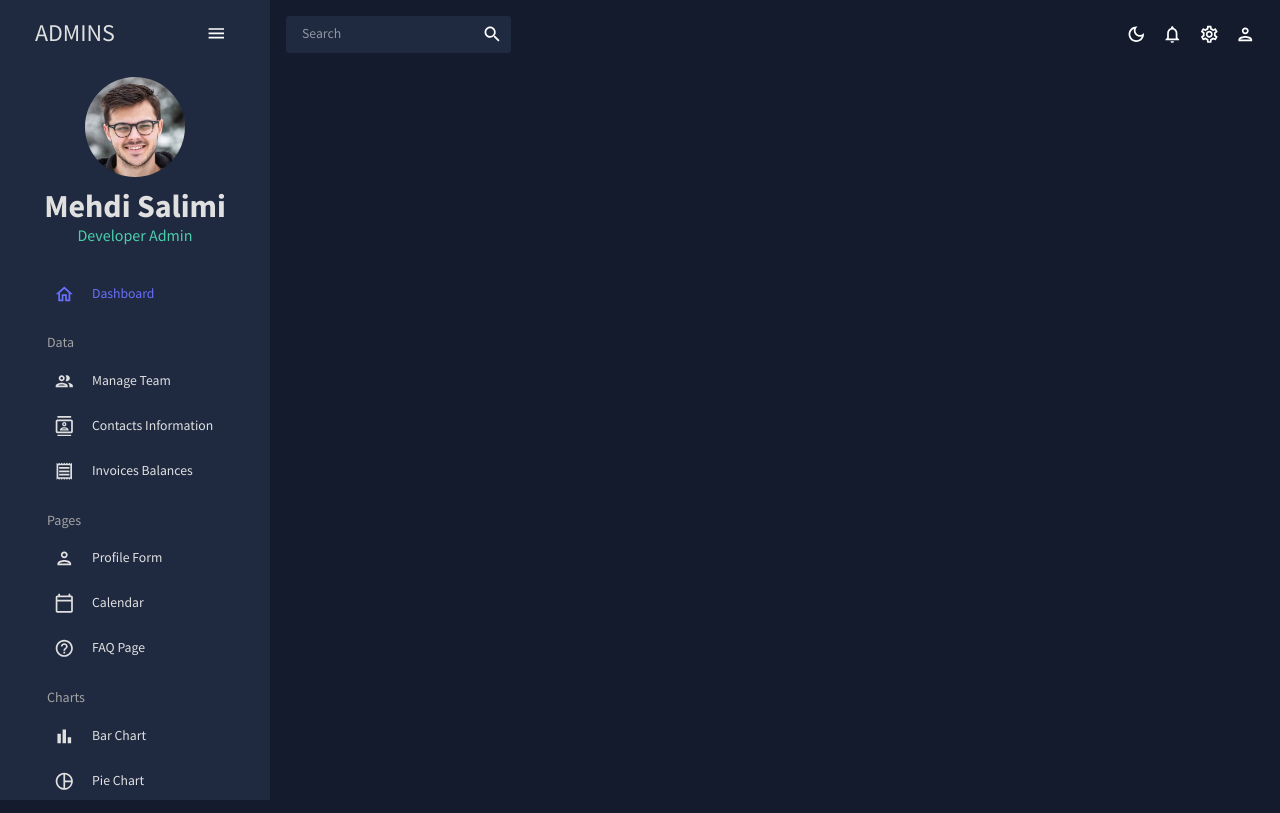
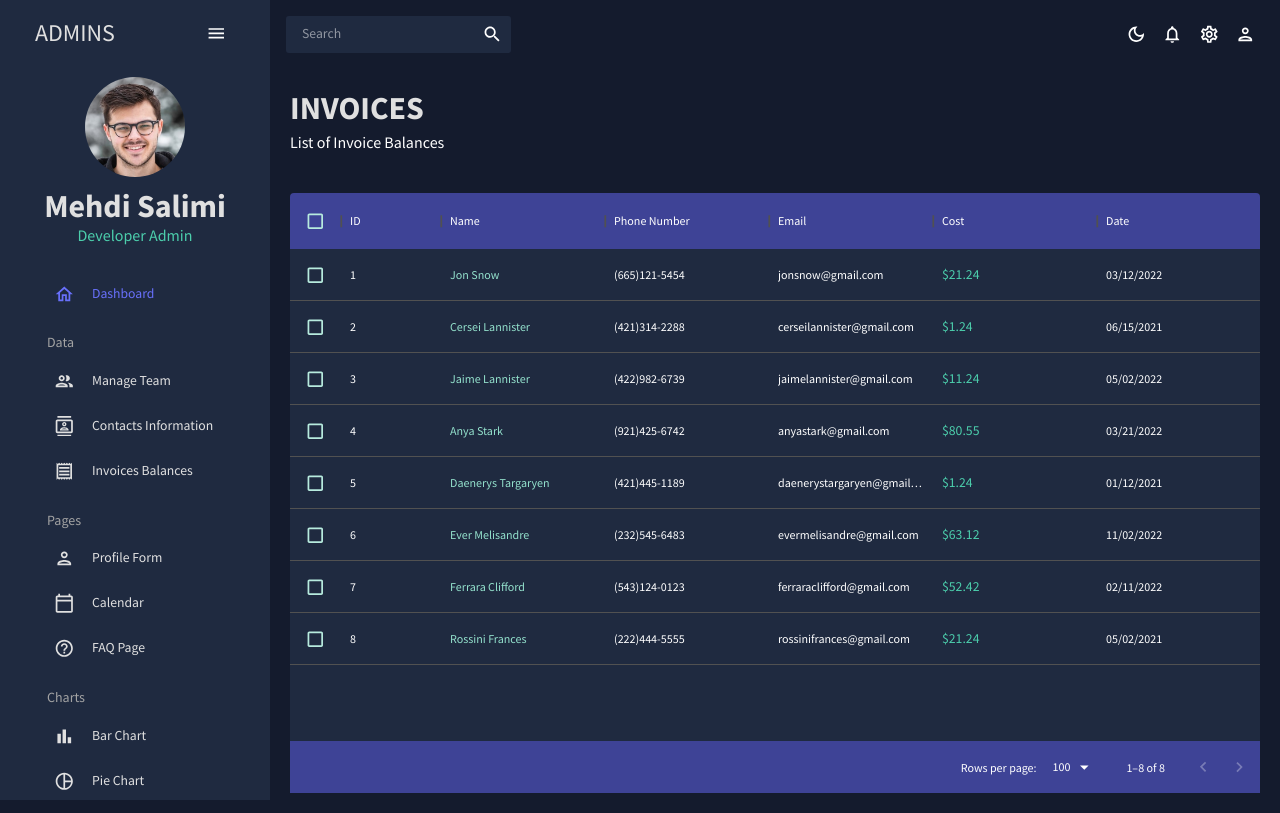
Before and after one commit to SalimiDev/react-admin-dashboard, a React (Create React App) app: page /invoices in a window 1280 px wide. Built offline with nearby package versions, Linux system fonts and the light colour scheme.

Commit message:
feat:created invoices balance section

```diff
--- a/src/App.js
+++ b/src/App.js
@@ -7,6 +7,7 @@
 import Dashboard from './scenes/dashboard';
 import Team from './scenes/team';
 import Contacts from './scenes/contacts';
+import Invoices from './scenes/invoices';
 
 const App = () => {
     const [theme, colorMode] = useMode();
@@ -22,6 +23,7 @@
                             <Route path='/' element={<Dashboard />} />
                             <Route path='/team' element={<Team />} />
                             <Route path='/contacts' element={<Contacts />} />
+                            <Route path='/invoices' element={<Invoices />} />
                         </Routes>
                     </main>
                 </div>
--- /dev/null
+++ b/src/scenes/invoices/index.jsx
@@ -0,0 +1,78 @@
+import { Box, Typography, useTheme } from '@mui/material';
+import { DataGrid } from '@mui/x-data-grid';
+import Header from '../../components/Header';
+import { tokens } from '../../theme';
+import { mockDataInvoices } from '../../data/mockData';
+
+const Invoices = () => {
+    const theme = useTheme();
+    const colors = tokens(theme.palette.mode);
+    const columns = [
+        { field: 'id', headerName: 'ID' },
+        {
+            field: 'name',
+            headerName: 'Name',
+            flex: 1,
+            cellClassName: 'name-column--cell',
+        },
+        {
+            field: 'phone',
+            headerName: 'Phone Number',
+            flex: 1,
+        },
+        {
+            field: 'email',
+            headerName: 'Email',
+            flex: 1,
+        },
+        {
+            field: 'cost',
+            headerName: 'Cost',
+            flex: 1,
+            renderCell: params => <Typography color={colors.greenAccent[500]}>${params.row.cost}</Typography>,
+        },
+        {
+            field: 'date',
+            headerName: 'Date',
+            flex: 1,
+        },
+    ];
+
+    return (
+        <Box m='20px'>
+            <Header title='INVOICES' subtitle='List of Invoice Balances' />
+            <Box
+                m='40px 0 0 0'
+                height='75vh'
+                sx={{
+                    '& .MuiDataGrid-root': {
+                        border: 'none',
+                    },
+                    '& .MuiDataGrid-cell': {
+                        borderBottom: 'none',
+                    },
+                    '& .name-column--cell': {
+                        color: colors.greenAccent[300],
+                    },
+                    '& .MuiDataGrid-columnHeaders': {
+                        backgroundColor: colors.blueAccent[700],
+                        borderBottom: 'none',
+                    },
+                    '& .MuiDataGrid-virtualScroller': {
+                        backgroundColor: colors.primary[400],
+                    },
+                    '& .MuiDataGrid-footerContainer': {
+                        borderTop: 'none',
+                        backgroundColor: colors.blueAccent[700],
+                    },
+                    '& .MuiCheckbox-root': {
+                        color: `${colors.greenAccent[200]} !important`,
+                    },
+                }}>
+                <DataGrid checkboxSelection rows={mockDataInvoices} columns={columns} />
+            </Box>
+        </Box>
+    );
+};
+
+export default Invoices;
```
